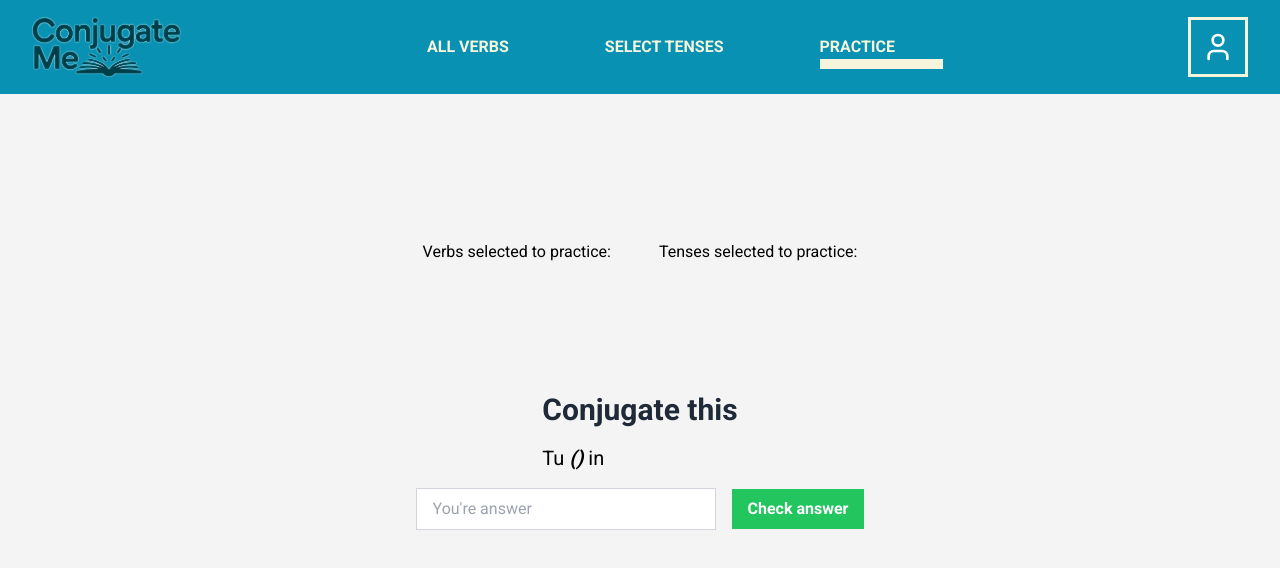
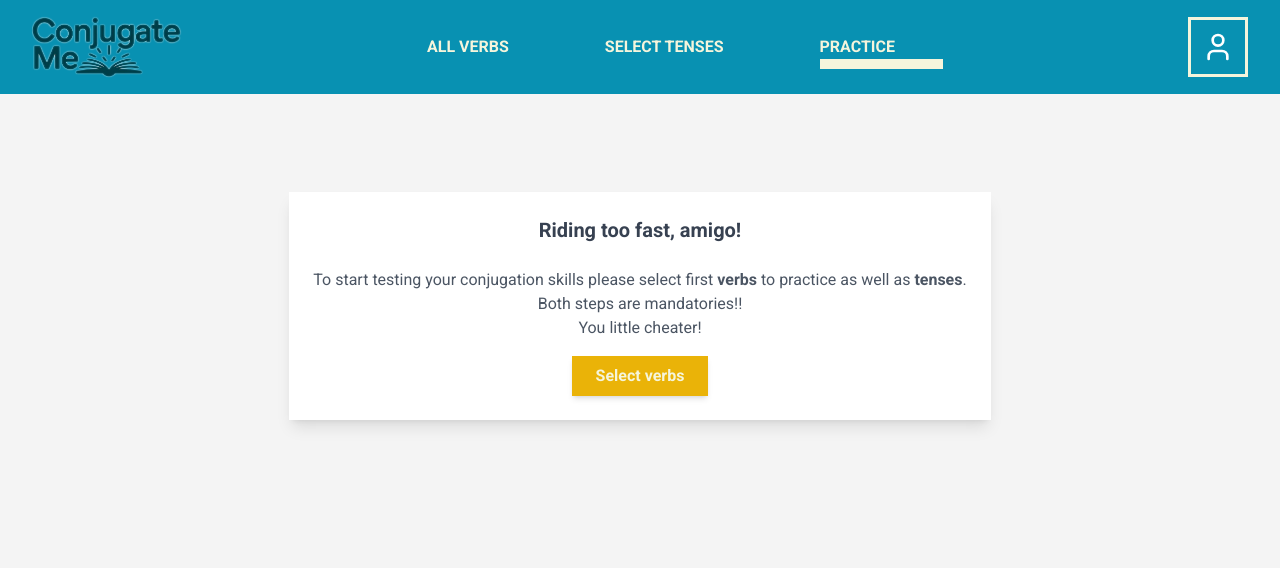
Before and after one commit to randomhero177/conjugate-me, a Next.js app: page /practice-selected in a window 1280 px wide. Shown: the top 568 px of the page. Built offline with nearby package versions, Linux system fonts and the light colour scheme.

Commit message:
CME-14: add empty state logic to practice-selected

```diff
--- a/src/app/practice-selected/page.tsx
+++ b/src/app/practice-selected/page.tsx
@@ -6,10 +6,13 @@ import CheckForm from "@/components/CheckForm";
 import { RootState } from "@/types/typeVerbs";
 import Pronomb from "@/data/pronomb";
 import Tense from "@/data/tense";
+import { useRouter } from "next/navigation";
 import getRandomInRange from "@/util/getRandom";
 import getKeyByValue from "@/util/getKeyByValue";
+import { PagesUrl } from "@/data/urls";
 
 export default function PracticeSelected() {
+  const router = useRouter();
   const SpanishVerbs = require("spanish-verbs");
   const dispatch = useDispatch();
   const selectedVerbs = useSelector(
@@ -56,15 +59,30 @@ export default function PracticeSelected() {
     setCurrentPronomb(Pronomb[getRandomInRange(0, 5)]);
   }
 
+  const goToVerbsList = () => {
+    router.push(PagesUrl.verbs);
+  };
+
+  const goToTensesList = () => {
+    router.push(PagesUrl.tense);
+  };
+
+  const nothingSelected =
+    selectedVerbs.length === 0 && selectedTenses.length === 0;
+
   useEffect(() => {
     randomiseVerbsAndTense();
   }, []);
 
   return (
-    <div className="flex min-h-screen flex-col items-center p-24">
+    <div className="flex min-h-screen flex-col items-center p-12">
+      {!nothingSelected && (
         <div className="flex mb-24">
-        <div className="me-6">
-          <div className="mb-4 text-center">Verbs selected to practice: </div>
+          <div className="group me-6 flex-1">
+            <div className="p-6 bg-white shadow-lg">
+              <div className="mb-4 text-xl font-bold">
+                Verbs selected to practice:{" "}
+              </div>
               <div className="flex flex-wrap gap-2 mb-4">
                 {selectedVerbs.map((item) => (
                   <span
@@ -76,9 +94,28 @@ export default function PracticeSelected() {
                 ))}
               </div>
             </div>
+          </div>
 
-        <div className="ms-6">
-          <div className="mb-4 text-center">Tenses selected to practice: </div>
+          <div className="group ms-6 flex-1">
+            <div className="p-6 bg-white shadow-lg">
+              {selectedTenses.length === 0 ? (
+                <div className="text-xl">
+                  Good, <b>but not enough!</b> I'll still ask you to choose the
+                  tenses first
+                  <div className="mt-4">
+                    <button
+                      className="bg-yellow-500 hover:bg-yellow-600 text-beige font-bold shadow-md px-6 py-2 cursor-pointer"
+                      onClick={() => goToTensesList()}
+                    >
+                      Select tenses
+                    </button>
+                  </div>
+                </div>
+              ) : (
+                <div>
+                  <div className="mb-4 text-xl font-bold">
+                    Tenses selected to practice:{" "}
+                  </div>
                   <div className="flex flex-wrap gap-2">
                     {selectedTenses.map((item) => (
                       <span
@@ -90,8 +127,38 @@ export default function PracticeSelected() {
                     ))}
                   </div>
                 </div>
+              )}
             </div>
-
+          </div>
+        </div>
+      )}
+      {nothingSelected && (
+        <div>
+          <div className="group">
+            <div className="p-6 bg-white shadow-lg flex flex-col items-center transition-transform transform hover:scale-105">
+              <h2 className="text-xl font-semibold text-gray-700 mb-6">
+                Riding too fast, amigo!
+              </h2>
+              <div className="text-gray-600 text-center">
+                To start testing your conjugation skills please select first{" "}
+                <b>verbs</b> to practice as well as <b>tenses</b>. <br />
+                Both steps are mandatories!! <br /> You little cheater!
+                <div className="mt-4">
+                  <button
+                    className="bg-yellow-500 hover:bg-yellow-600 text-beige font-bold shadow-md px-6 py-2"
+                    onClick={() => goToVerbsList()}
+                  >
+                    Select verbs
+                  </button>
+                </div>
+              </div>
+            </div>
+          </div>
+        </div>
+      )}
+      {selectedVerbs.length > 0 && selectedTenses.length > 0 && (
+        <div>
+          <div>
             <div className="mb-4">
               <div className="mb-4 text-3xl font-bold text-gray-800 text-center">
                 Conjugate this
@@ -111,5 +178,8 @@ export default function PracticeSelected() {
               goToNext={randomiseVerbsAndTense}
             ></CheckForm>
           </div>
+        </div>
+      )}
+    </div>
   );
 }
--- a/src/components/CheckForm.tsx
+++ b/src/components/CheckForm.tsx
@@ -83,7 +83,7 @@ const CheckForm = ({ correctAnswer = "", goToNext }: Props) => {
             <div className="">
               <button
                 className={`ml-4 px-6 py-2 text-white font-bold shadow-md  focus:outline-none focus:ring-2 focus:ring-blue-400 focus:ring-opacity-50 transition
-                ${isCorrect ? "bg-blue-500 hover:bg-blue-600 " : "bg-yellow-700 hover:bg-yellow-800"}
+                ${isCorrect ? "bg-cyan-600 hover:bg-cyan-600 " : "bg-yellow-700 hover:bg-yellow-800"}
                 `}
                 onClick={() => goToNext()}
               >
--- a/src/styles/main-menu.scss
+++ b/src/styles/main-menu.scss
@@ -30,7 +30,7 @@
     height: 60px;
     border: 3px solid beige;
     &_active {
-      border: 10px solid beige;
+      border-bottom: 10px solid beige;
     }
   }
 }
--- a/src/styles/main.scss
+++ b/src/styles/main.scss
@@ -3,3 +3,7 @@ body {
   font-family: 'Roboto'!important;
   background: #c6c6c630!important;
 }
+
+.text-beige {
+  color: beige;
+}
```
Lines whose indentation alone changed are shown as unchanged.
